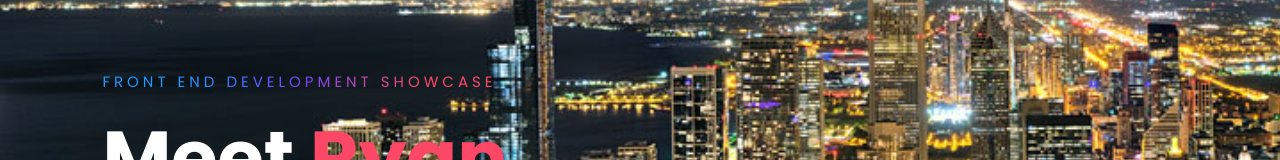
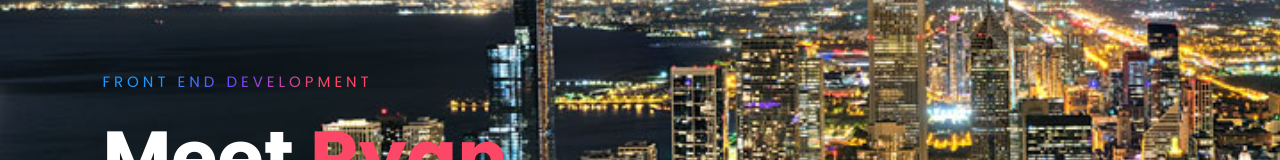
Before and after one commit to rmh2609/linkedin-site, a plain HTML site: page index.html in a window 1280 px wide. Shown: the part 211-371 px from the top of the page. Drawn offline with Linux system fonts and the light colour scheme.

Commit message:
Update index.html

```diff
--- a/index.html
+++ b/index.html
@@ -19,7 +19,7 @@
 
       </nav>
       <div class="content">
-        <span class="title">Front End Development Showcase</span>
+        <span class="title">Front End Development</span>
         <h1>Meet <span>Ryan</span></h1>
         <p>
           I’ve worked in fintech building processes, simplifying operations and creating solutions.
```
